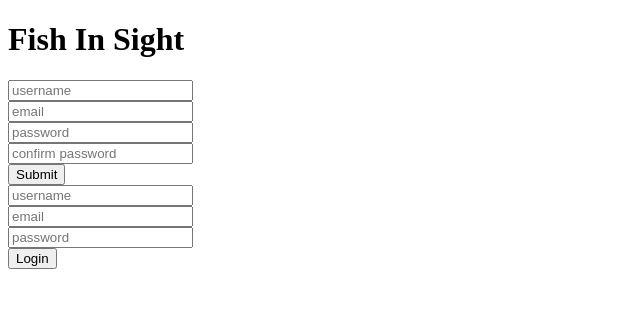
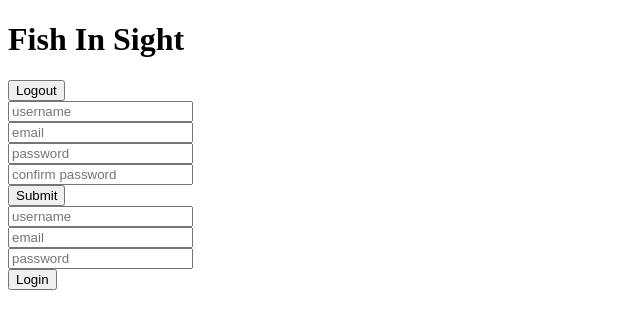
Before and after one commit to AustinRhoads/fish-in-sight-frontend, a React (Create React App) app: page / in a window 1280 px wide. Shown: the top 328 px of the page, without its empty margins (0-640 px from the left). Built offline with nearby package versions, Linux system fonts and the light colour scheme; no server answers.

Commit message:
fixed sign in after logout but ny reloading the page in home.js

```diff
--- a/src/App.js
+++ b/src/App.js
@@ -28,6 +28,13 @@ class App extends Component{
     })
   }
 
+  handelLogout = () => {
+    this.setState({
+      loggedInStatus: "NOT_LOGGED_IN",
+      user: {},
+    })
+  }
+
 checkLoginStatus(){
   axios.get('http://localhost:3000/logged_in', {withCredentials: true})
   .then(resp =>{
@@ -48,6 +55,12 @@ checkLoginStatus(){
   })
 }
 
+welcomer = () => {
+  if(this.state.user){
+    return <h2>{this.state.user.username}</h2>
+  }
+}
+
 
 
   render(){
@@ -55,8 +68,9 @@ checkLoginStatus(){
       <div className="App">
         <h1>Fish In Sight</h1>
         <BrowserRouter>
+        {this.welcomer()}
         <Switch>
-          <Route exact path={"/"} component={() => <Home handelLogin={this.handelLogin} getCSRFToken={this.getCSRFToken} />}  />
+          <Route exact path={"/"} component={() => <Home handelLogin={this.handelLogin} getCSRFToken={this.getCSRFToken} handelLogout={this.handelLogout} />}  />
           <Route exact path={"/dashboard"} component={() => <DashboardContainer loggedInStatus={this.state.loggedInStatus} /> } />
 
         </Switch>
--- a/src/components/auth/Login.js
+++ b/src/components/auth/Login.js
@@ -9,8 +9,12 @@ class Login extends Component {
         loginErrors: "",
     }
 
+    getCSRFToken = () => {
+        return unescape(document.cookie.split('=')[1])
+      }
+
     componentDidMount(){
-        console.log(this.props)
+        console.log("Log in Mounted",this.props.getCSRFToken())
     }
 
 
@@ -35,12 +39,13 @@ class Login extends Component {
             console.log("Login error", error)
         });
         */
+       console.log("Logging In fetch",this.props.getCSRFToken())
 
         const configObject = {
             method: "POST",
             credentials: 'include',
             headers: {
-                'X-CSRF-Token': this.props.getCSRFToken,
+                'X-CSRF-Token': this.getCSRFToken(),
                 'Content-Type': 'application/json'
             },
             body: JSON.stringify({
@@ -51,6 +56,7 @@ class Login extends Component {
             }
         })
         }
+
         fetch("http://localhost:3000/sessions", configObject)
         .then(resp => resp.json())
         .then(resp => {
--- a/src/containers/Home.js
+++ b/src/containers/Home.js
@@ -3,21 +3,38 @@ import Registration from '../components/auth/Registration'
 import Login from '../components/auth/Login'
 import { withRouter } from 'react-router-dom';
 
+
 class Home extends Component {
 
 
+    getCSRFToken = () => {
+        return unescape(document.cookie.split('=')[1])
+      }
 
     handelSuccessfulAuth = (data) => {
         this.props.handelLogin(data);
         this.props.history.push('/dashboard')
     }
 
+    handelLogoutClick = () =>{
+
+        fetch("http://localhost:3000/logout",{method: "DELETE", credentials: 'include', headers: {'X-CSRF-Token': this.getCSRFToken()}})
+        .then(resp => resp.json)
+        .then(this.props.handelLogout())
+        .catch(error => console.log(error))
+        this.props.handelLogout()
+        this.props.history.push('/')
+        window.location.reload(false);
+    }
+
     render(){
         return(
             <div>
 
+            <button onClick={() => this.handelLogoutClick()}>Logout</button>
             <Registration />
-            <Login handelSuccessfulAuth={this.handelSuccessfulAuth} getCSRFToken={this.props.getCSRFToken()}/>
+
+            <Login handelSuccessfulAuth={this.handelSuccessfulAuth} getCSRFToken={this.getCSRFToken}/>
             </div>
         )
     }
```
